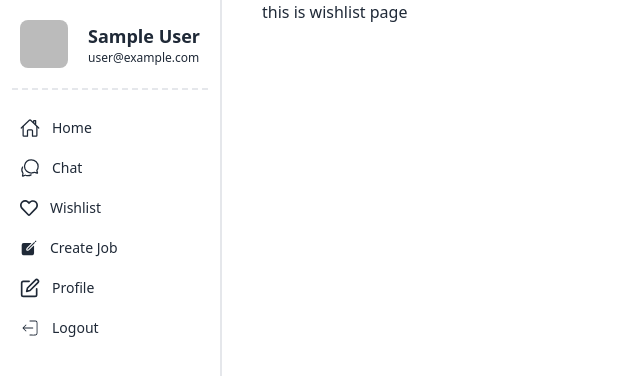
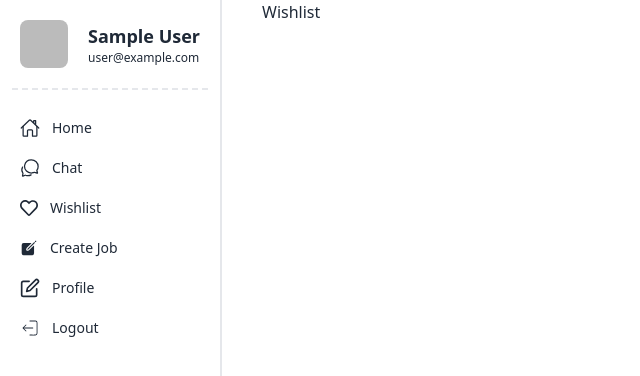
Before and after one commit to hasanalam365/find-career-client, a React (Vite) app: page /dashboard/wishlist in a window 1280 px wide. Shown: the top 376 px of the page, without its empty margins (0-640 px from the left). Built offline with nearby package versions, Linux system fonts and the light colour scheme; no server answers; sample sign-in values are in the browser's storage.

Commit message:
wishlist updated

```diff
--- a/src/pages/Dashboard/Wishlist.tsx
+++ b/src/pages/Dashboard/Wishlist.tsx
@@ -1,7 +1,7 @@
 import React from "react";
 
 const Wishlist = () => {
-  return <div>this is wishlist page</div>;
+  return <div>Wishlist</div>;
 };
 
 export default Wishlist;
```
